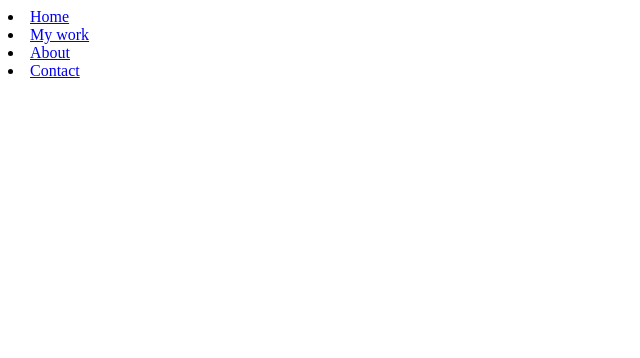
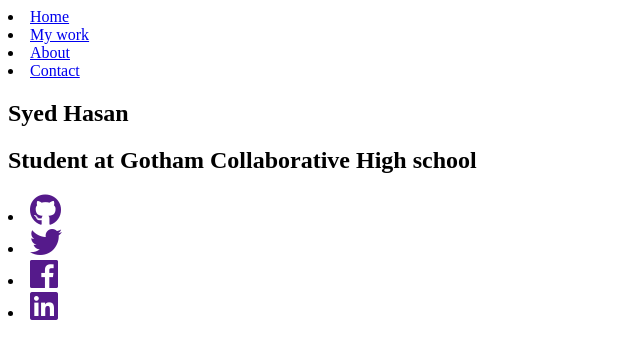
Before and after one commit to physicsOne/portfolio, a plain HTML site: page index.html in a window 1280 px wide. Shown: the whole page, without its empty margins (0-640 px from the left). Drawn offline with Linux system fonts and the light colour scheme.

Commit message:
home-structure

```diff
--- a/index.html
+++ b/index.html
@@ -4,6 +4,7 @@
     <meta charset="UTF-8">
     <meta name="viewport" content="width=device-width, initial-scale=1.0">
     <meta http-equiv="X-UA-Compatible" content="ie=edge">
+    <link rel="stylesheet" href="https://use.fontawesome.com/releases/v5.2.0/css/all.css" integrity="sha384-hWVjflwFxL6sNzntih27bfxkr27PmbbK/iSvJ+a4+0owXq79v+lsFkW54bOGbiDQ" crossorigin="anonymous">
     <title>Home</title>
 </head>
 <body>
@@ -13,5 +14,17 @@
         <li><a href="about.html">About</a></li>
         <li><a href="contact.html">Contact</a></li>
     </nav>
+    <div id="main-content">
+        <section>
+            <h1>Syed Hasan</h1>
+            <h2>Student at Gotham Collaborative High school</h2>
+            <div class="social">
+                <li><a href=""><i class="fab fa-github fa-2x"></i></a></li>
+                <li><a href=""><i class="fab fa-twitter fa-2x"></i></a></li>
+                <li><a href=""><i class="fab fa-facebook fa-2x"></i></a></li>
+                <li><a href=""><i class="fab fa-linkedin fa-2x"></i></a></li>
+            </div>
+        </section>
+    </div>
 </body>
 </html>
```
